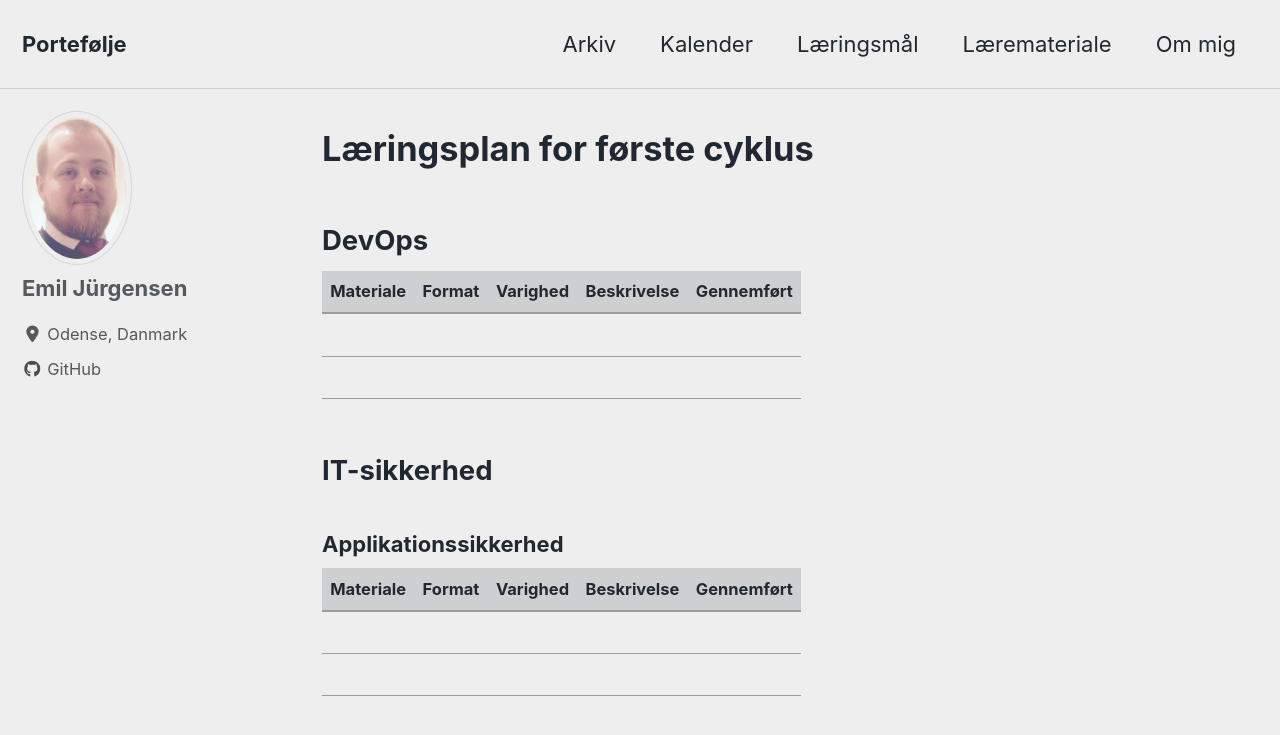
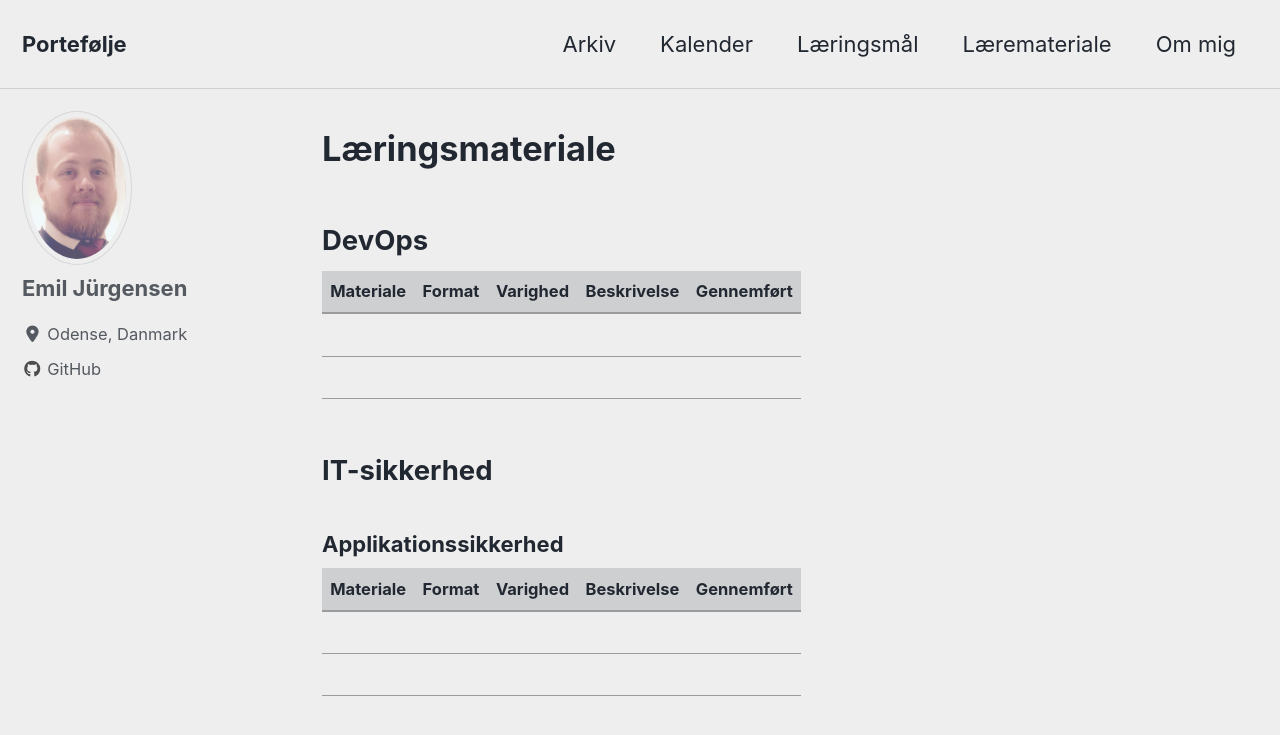
Before and after one commit to Emil428f/Portfolio, a Jekyll site: the page built from study-material.md, in a window 1280 px wide and 900 px high. Shown: the top 735 px of the window. Built offline with Jekyll 4.4.1, drawn with Linux system fonts in a browser that asks for light colours; cached includes are drawn as plain includes; nearby versions of some CDN libraries.

Commit message:
Update and rename studymaterial.md to study-material.md

```diff
--- a/studymaterial.md
+++ b/study-material.md
@@ -2,7 +2,7 @@
 layout: archive
 author_profile: true
 ---
-<h1>Læringsplan for første cyklus</h1>
+<h1>Læringsmateriale</h1>
 
 <h2>DevOps</h2>
 
```
